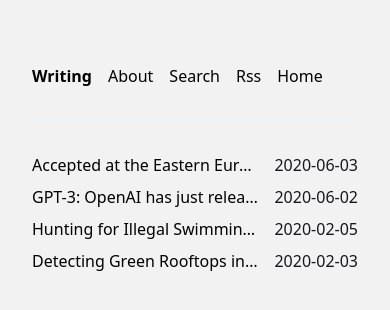
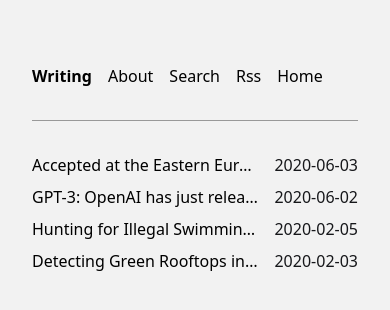
Before and after one commit to fernandeslouro/blog, a Jekyll site: the page built from index.html, in a window 390 px wide. Shown: the top 310 px of the page. Built offline with Jekyll 4.4.1, drawn with Linux system fonts in a browser that asks for light colours.

Commit message:
Update _main.scss

```diff
--- a/_sass/_main.scss
+++ b/_sass/_main.scss
@@ -17,7 +17,7 @@ body {
 }
 
 nav ul {
-    border-right: 1px solid #edf2f7;
+    border-right: 1px solid #999999;
 }
 
 a {
@@ -176,7 +176,7 @@ header li {
 	padding-bottom: 1rem;
 }
 header ul {
-	border-bottom: 1px solid #edf2f7;
+	border-bottom: 1px solid #999999;
 	padding-bottom: 2rem;
 }
 nav ul {
```
